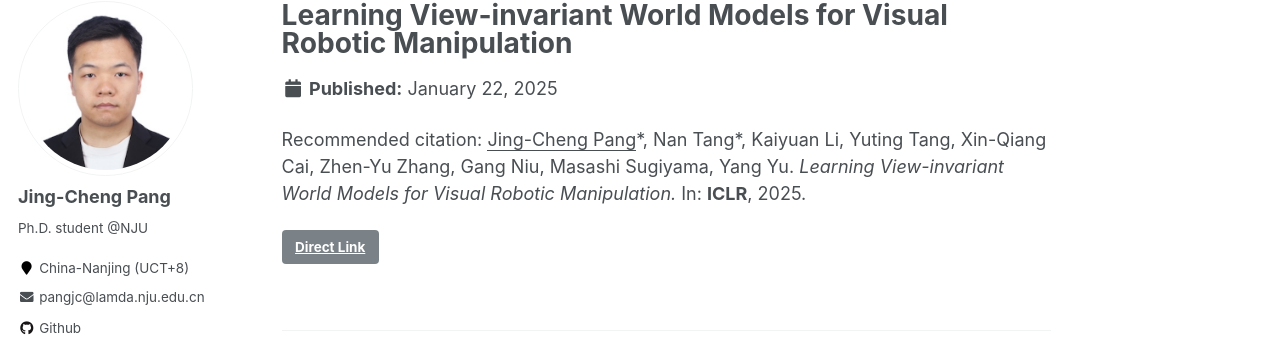
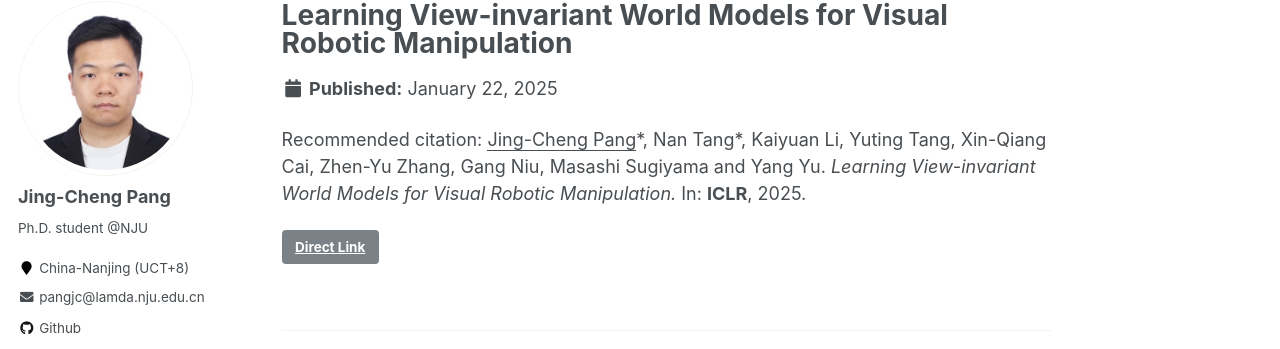
Before and after one commit to jingchengpang/jingchengpang.github.io, a Jekyll site: the page built from _publications/2025-iclr-reviwo.md, in a window 1280 px wide. Shown: the part 117-466 px from the top of the page. Built offline with Jekyll 4.4.1, drawn with Linux system fonts in a browser that asks for light colours; a style sheet for code colours, icons or effects is not loaded.

Commit message:
update journal

```diff
--- a/_publications/2025-iclr-reviwo.md
+++ b/_publications/2025-iclr-reviwo.md
@@ -5,5 +5,5 @@ permalink: /publication/2025-iclr-reviwo
 date: 2025-1-22
 pubtype: 'conference'
 link: 'https://openreview.net/forum?id=vJwjWyt4Ed'
-citation: "<u>Jing-Cheng Pang</u>*, Nan Tang*, Kaiyuan Li, Yuting Tang, Xin-Qiang Cai, Zhen-Yu Zhang, Gang Niu, Masashi Sugiyama, Yang Yu. <i> Learning View-invariant World Models for Visual Robotic Manipulation. </i>In: <b>ICLR</b>, 2025."
+citation: "<u>Jing-Cheng Pang</u>*, Nan Tang*, Kaiyuan Li, Yuting Tang, Xin-Qiang Cai, Zhen-Yu Zhang, Gang Niu, Masashi Sugiyama and Yang Yu. <i> Learning View-invariant World Models for Visual Robotic Manipulation. </i>In: <b>ICLR</b>, 2025."
 ---
```
Also changed, not shown: _pages/about.md (+5 -0 lines), _publications/2024-arxiv-whale.md (+1 -1 lines), _publications/2025-aamas-inclet.md (+1 -1 lines), _publications/2025-tmlr-lamsei.md (added, +8 -0 lines).
